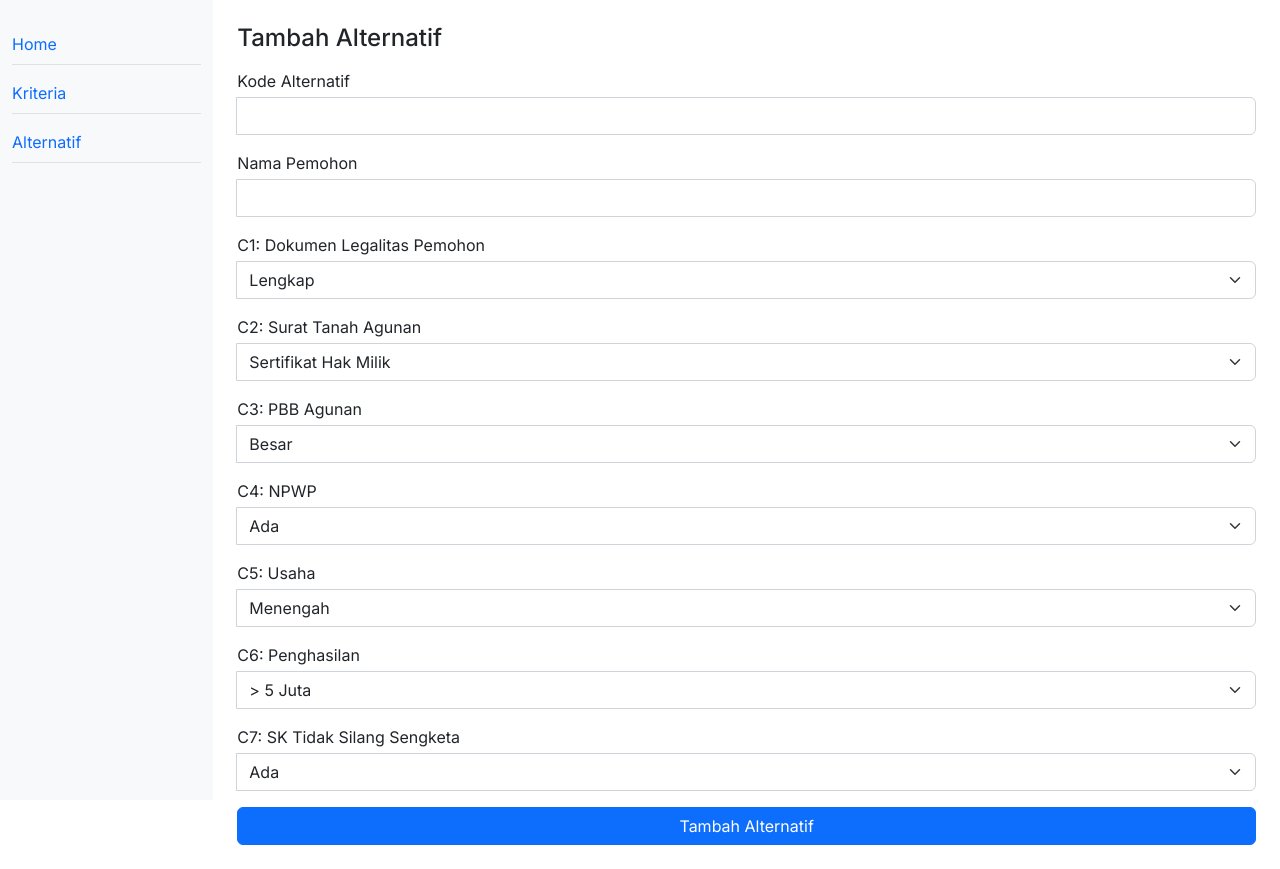
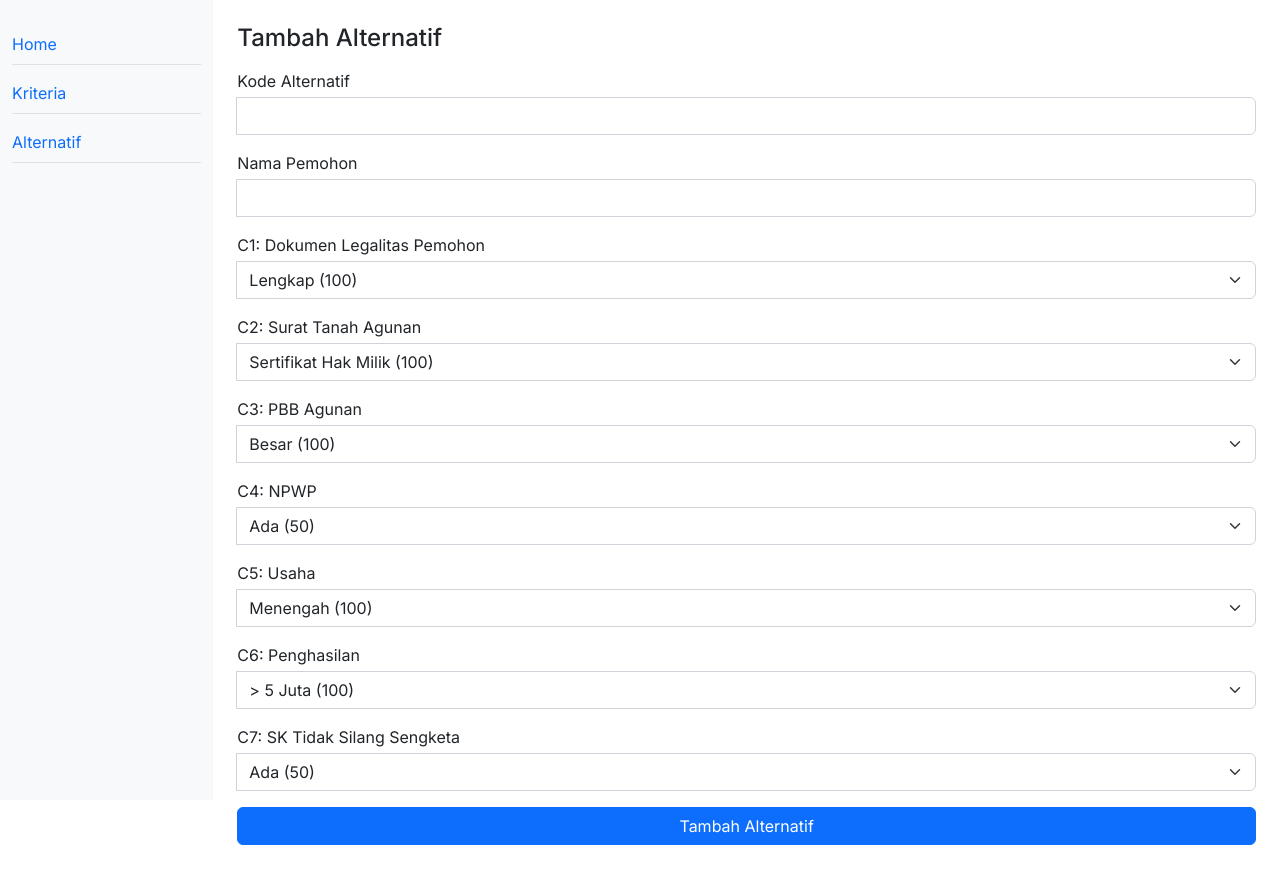
Before and after one commit to arialghifari/spk, a PHP site: page /alternatif/tambah.php in a window 1280 px wide. Shown: the part 56-925 px from the top of the page. Run offline with PHP 8.4, Linux system fonts and the light colour scheme.

Commit message:
Tambah alternatif

```diff
--- a/alternatif/tambah.php
+++ b/alternatif/tambah.php
@@ -39,67 +39,67 @@
 					</div>
 
 					<div class="input-group">
-						<label for="namaLengkap" class="w-100 mb-1">Nama Pemohon</label>
-						<input type="text" id="namaLengkap" name="namaLengkap" class="form-control">
+						<label for="namaPemohon" class="w-100 mb-1">Nama Pemohon</label>
+						<input type="text" id="namaPemohon" name="namaPemohon" class="form-control">
 					</div>
 
 					<div class="input-group">
 						<label for="dokumenLegalitasPemohon" class="w-100 mb-1">C1: Dokumen Legalitas Pemohon</label>
 						<select name="dokumenLegalitasPemohon" id="dokumenLegalitasPemohon" class="form-select">
-							<option value="100">Lengkap</option>
-							<option value="50">Tidak Lengkap</option>
+							<option value="100">Lengkap (100)</option>
+							<option value="50">Tidak Lengkap (50)</option>
 						</select>
 					</div>
 
 					<div class="input-group">
 						<label for="suratTanahAgunan" class="w-100 mb-1">C2: Surat Tanah Agunan</label>
 						<select name="suratTanahAgunan" id="suratTanahAgunan" class="form-select">
-							<option value="100">Sertifikat Hak Milik</option>
-							<option value="50">Surat Keterangan Tanah Yang Dilegalisir Camat</option>
+							<option value="100">Sertifikat Hak Milik (100)</option>
+							<option value="50">Surat Keterangan Tanah Yang Dilegalisir Camat (50)</option>
 						</select>
 					</div>
 
 					<div class="input-group">
 						<label for="pbbAgunan" class="w-100 mb-1">C3: PBB Agunan</label>
 						<select name="pbbAgunan" id="pbbAgunan" class="form-select">
-							<option value="100">Besar</option>
-							<option value="50">Kecil</option>
+							<option value="100">Besar (100)</option>
+							<option value="50">Kecil (50)</option>
 						</select>
 					</div>
 
 					<div class="input-group">
 						<label for="npwp" class="w-100 mb-1">C4: NPWP</label>
 						<select name="npwp" id="npwp" class="form-select">
-							<option value="50">Ada</option>
-							<option value="25">Tidak Ada</option>
+							<option value="50">Ada (50)</option>
+							<option value="25">Tidak Ada (25)</option>
 						</select>
 					</div>
 
 					<div class="input-group">
 						<label for="usaha" class="w-100 mb-1">C5: Usaha</label>
 						<select name="usaha" id="usaha" class="form-select">
-							<option value="100">Menengah</option>
-							<option value="75">Kecil</option>
-							<option value="50">Mikro</option>
+							<option value="100">Menengah (100)</option>
+							<option value="75">Kecil (75)</option>
+							<option value="50">Mikro (50)</option>
 						</select>
 					</div>
 
 					<div class="input-group">
 						<label for="penghasilan" class="w-100 mb-1">C6: Penghasilan</label>
 						<select name="penghasilan" id="penghasilan" class="form-select">
-							<option value="100">> 5 Juta</option>
-							<option value="80">> 4 Juta – 5 Juta</option>
-							<option value="60">> 3 Juta – 4 Juta</option>
-							<option value="40">> 2 Juta – 3 Juta</option>
-							<option value="20">0 – 2 Juta</option>
+							<option value="100">> 5 Juta (100)</option>
+							<option value="80">> 4 Juta – 5 Juta (80)</option>
+							<option value="60">> 3 Juta – 4 Juta (60)</option>
+							<option value="40">> 2 Juta – 3 Juta (40)</option>
+							<option value="20">0 – 2 Juta (20)</option>
 						</select>
 					</div>
 
 					<div class="input-group">
 						<label for="skTidakSilangSengketa" class="w-100 mb-1">C7: SK Tidak Silang Sengketa</label>
 						<select name="skTidakSilangSengketa" id="skTidakSilangSengketa" class="form-select">
-							<option value="50">Ada</option>
-							<option value="25">Tidak Ada</option>
+							<option value="50">Ada (50)</option>
+							<option value="25">Tidak Ada (25)</option>
 						</select>
 					</div>
 
```
Also changed, not shown: alternatif/prosesTambah.php (+18 -0 lines).
